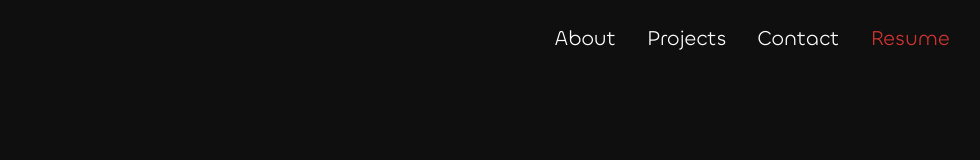
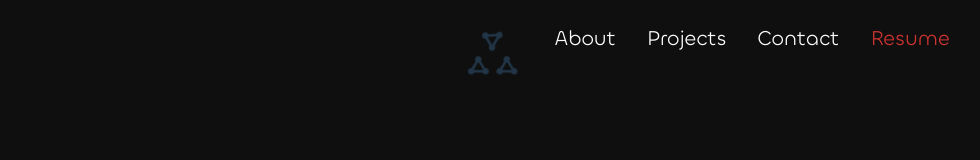
Before and after one commit to Khrononian/Portfolio, a React (Vite) app: page / in a window 1280 px wide. Shown: the top 160 px of the page, without its empty margins (298-1278 px from the left). Built offline with nearby package versions, Linux system fonts and the light colour scheme.

Commit message:
Added node icons to nav

```diff
--- a/src/App.jsx
+++ b/src/App.jsx
@@ -5,6 +5,7 @@ import Projects from './Components/Projects'
 import Footer from './Components/Footer'
 import { FaEnvelope, FaCode, FaGlobe, FaGamepad, FaWifi, FaDesktop, FaBars, FaGithubSquare, FaLinkedin } from "react-icons/fa";
 import { ImCross } from "react-icons/im";
+import { FaCircleNodes } from "react-icons/fa6";
 import './styles/App.css'
 
 function App() {
@@ -63,6 +64,13 @@ function App() {
       <nav >
         <a onClick={showHamburgerMenu} className={menuToggle == false ? 'menu slides-right' : 'menu slides-left'}>{menuToggle == false ? <FaBars /> : <ImCross />} </a>
         <ul className='main-list'>
+          <li>
+            <div className='nav-icon'>
+              <FaCircleNodes className='left-stats' />
+              <FaCircleNodes className='middle-stats' />
+              <FaCircleNodes className='right-stats' />
+            </div>
+          </li>
           <li><a href='#about' className='anchor-links'>About</a></li>
           <li><a href='#projects' className='anchor-links'>Projects</a></li>
           <li><a href='#contact' className='anchor-links'>Contact</a></li>
```
